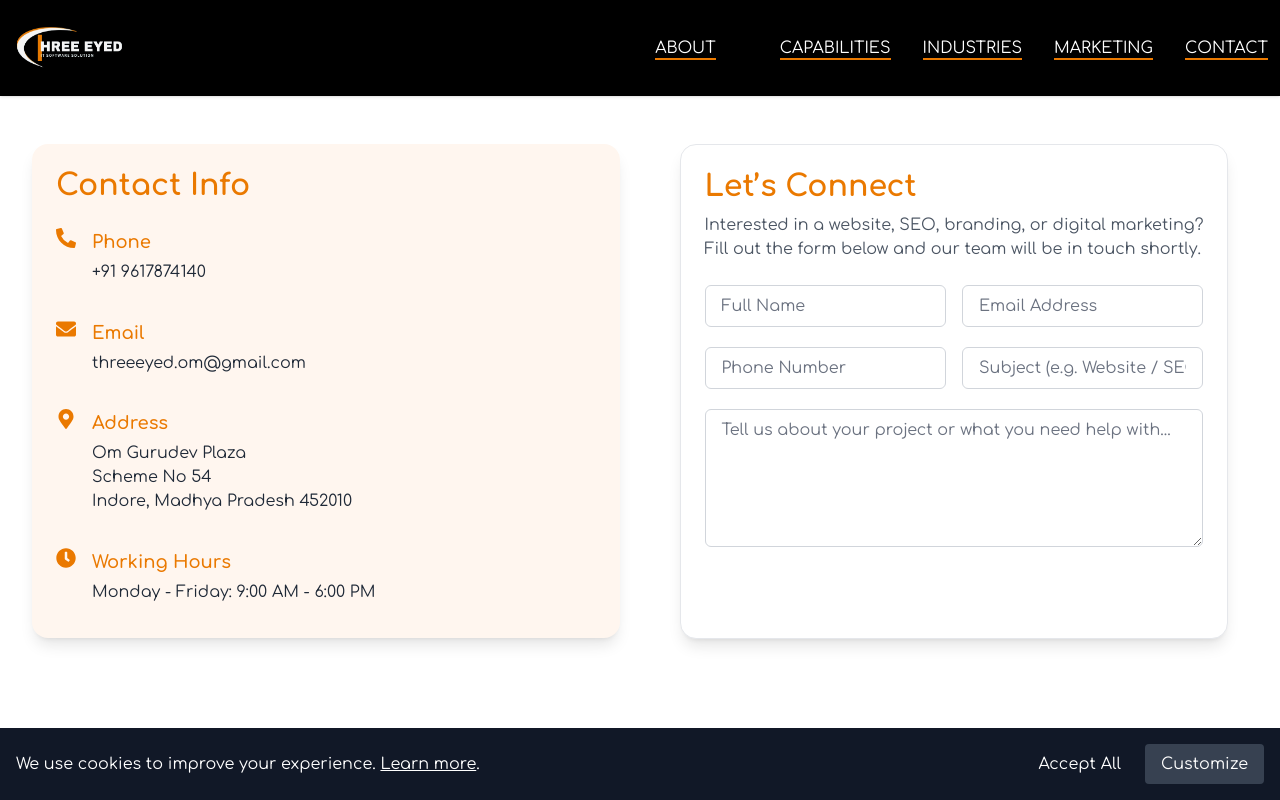
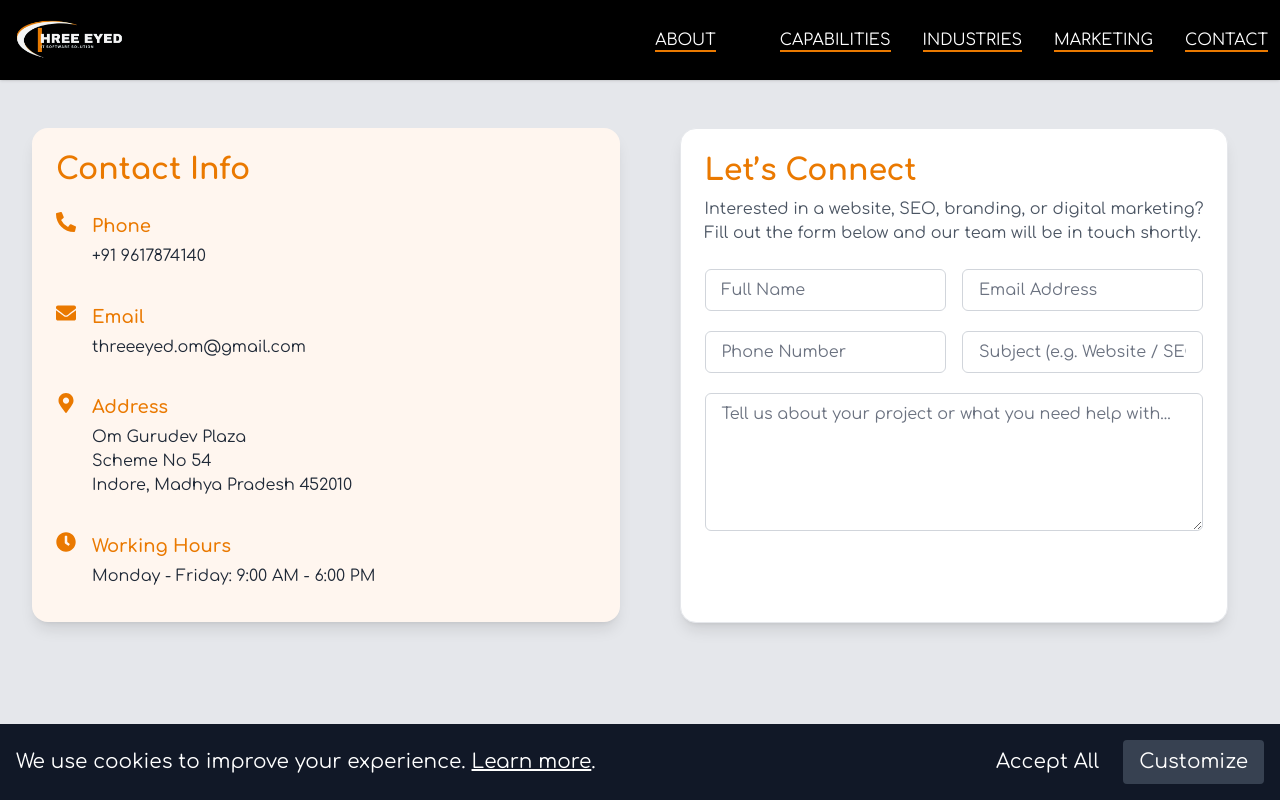
Before and after one commit to Chouhanankit/threeeyed.in, a React (Vite) app: page /getcontact in a window 1280 px wide. Shown: the top 800 px of the page. Built offline with nearby package versions, Linux system fonts and the light colour scheme.

Commit message:
4th Commit

```diff
--- a/src/components/ContactCard.jsx
+++ b/src/components/ContactCard.jsx
@@ -104,7 +104,7 @@ const ContactCard = () => {
   ];
 
   return (
-    <div className="min-h-screen bg-white py-12 px-4 sm:px-6 lg:px-8">
+    <div className="min-h-screen bg-gray-200 py-12 px-2 sm:px-6 lg:px-8">
       <div className="max-w-7xl mx-auto grid md:grid-cols-2 gap-10 items-start">
         {/* Contact Info */}
         <div
--- a/src/components/CookieBanner.jsx
+++ b/src/components/CookieBanner.jsx
@@ -24,7 +24,7 @@ const CookieBanner = ({ forceShow }) => {
   if (!showBanner) return null;
 
   return (
-    <div className="fixed bottom-0 left-0 right-0 bg-gray-900 text-white p-4 flex flex-col md:flex-row justify-between items-center z-50">
+    <div className="fixed bottom-0 text-xs lg:text-xl left-0 right-0 bg-gray-900 text-white p-4 flex flex-col md:flex-row justify-between items-center z-50">
       <p className="mb-2 md:mb-0">
         We use cookies to improve your experience.{" "}
         <a href="/privacy" className="underline">
--- a/src/components/Footer.jsx
+++ b/src/components/Footer.jsx
@@ -110,7 +110,7 @@ const Footer = ({ onCookiePrefsClick }) => {
                   <li className="mb-2">
                     <button
                       onClick={onCookiePrefsClick}
-                      className="hover:underline dark:text-white hover:text-gray-400"
+                      className="hover:underline dark:text-white text-start hover:text-gray-400"
                     >
                       Cookie Preferences
                     </button>
--- a/src/components/Navbar.jsx
+++ b/src/components/Navbar.jsx
@@ -207,12 +207,13 @@ const Navbar = () => {
   };
 
   return (
-    <nav className="bg-black max-w-9xl fixed z-40 shadow top-0 w-full flex justify-between items-center md:h-24 h-18 max-w mx-auto sm:px-8 md:px-8 px-3 text-white">
+    <nav className="bg-black fixed z-40 shadow top-0 w-full md:h-24 h-20 mb-0  text-white ">
+      <div className="lg:max-w-screen-2xl max-w-screen-xl mx-auto py-4 flex justify-between items-center w-full sm:px-8 md:px-8 px-3">
         {/* Logo */}
         <Link to="/" onClick={handleMobileLinkClick}>
           <img
             src={threeeyedlogo}
-          className="md:h-18 sm:h-18 h-12"
+            className="lg:h-18 h-12 w-auto max-w-full object-contain"
             alt="Three Eyed Logo"
           />
         </Link>
@@ -244,7 +245,9 @@ const Navbar = () => {
                   onMouseEnter={() => handleMouseEnter(item.id)}
                   onMouseLeave={() => {
                     setTimeout(() => {
-                    setOpenDropdown((prev) => (prev === item.id ? null : prev));
+                      setOpenDropdown((prev) =>
+                        prev === item.id ? null : prev
+                      );
                     }, 2000); // 2 seconds delay
                   }}
                 >
@@ -293,8 +296,8 @@ const Navbar = () => {
 
         {/* Mobile Menu */}
         <ul
-        className={`fixed md:hidden top-0 w-[70%] h-full border-r border-gray-900 bg-[#000300] z-50 ease-in-out duration-500 ${
-          isNavbarOpen ? "left-0" : "-left-full"
+          className={`fixed md:hidden top-0 left-0 h-full w-4/5 max-w-xs bg-black z-50 transition-transform duration-500 ${
+            isNavbarOpen ? "translate-x-0" : "-translate-x-full"
           }`}
         >
           <Link to="/" onClick={handleMobileLinkClick}>
@@ -308,7 +311,9 @@ const Navbar = () => {
               <Link to={item.link}>
                 <li
                   onClick={() =>
-                  setOpenDropdown((prev) => (prev === item.id ? null : item.id))
+                    setOpenDropdown((prev) =>
+                      prev === item.id ? null : item.id
+                    )
                   }
                   className="p-4 border-b  rounded-xl hover:bg-[#EA7900] hover:text-black duration-300 cursor-pointer border-gray-600 flex justify-between items-center"
                   tabIndex={0}
@@ -363,6 +368,7 @@ const Navbar = () => {
             </div>
           ))}
         </ul>
+      </div>
     </nav>
   );
 };
--- a/src/index.css
+++ b/src/index.css
@@ -10,10 +10,15 @@
   font-optical-sizing: auto;
   font-weight: weight;
   font-style: normal;
+  /* border: 2px solid red; */
 }
 
 html {
   scroll-behavior: smooth;
+}
+html,
+body {
+  overflow-x: hidden;
 }
 
 .toast-container {
--- a/src/screens/AboutPage.jsx
+++ b/src/screens/AboutPage.jsx
@@ -7,7 +7,7 @@ const AboutPage = () => {
       {/* Hero Section */}
       <section className="bg-[#EA7900] lg:pt-40 pt-10 text-white py-20 px-6 sm:px-12 lg:px-24">
         <div className="max-w-6xl mx-auto text-center">
-          <h1 className="text-4xl sm:text-5xl font-extrabold mb-4">
+          <h1 className="text-3xl lg:pt-5 pt-12 md:pt-24 sm:text-5xl font-extrabold mb-4">
             About Three-Eyed Pvt. Ltd.
           </h1>
           <p className="text-lg sm:text-xl font-light max-w-3xl mx-auto">
--- a/src/screens/FounderPage.jsx
+++ b/src/screens/FounderPage.jsx
@@ -26,7 +26,7 @@ const FounderPage = () => {
             </p>
 
             {/* Socials or Contact */}
-            <div className="mt-6 flex space-x-4">
+            <div className="mt-6 text-xs lg:text-lg flex space-x-4">
               <Link
                 to={"/getcontact"}
                 className="bg-white text-[#EA7900] font-semibold px-4 py-2 rounded-xl shadow hover:bg-gray-100 transition"
--- a/src/screens/GetContact.jsx
+++ b/src/screens/GetContact.jsx
@@ -3,7 +3,7 @@ import ContactCard from "../components/ContactCard";
 
 const GetContact = () => {
   return (
-    <div className="min-h-screen pt-24 sm:px-6 lg:px-0">
+    <div className="min-h-screen pt-20 sm:px-6 lg:px-0">
       <ContactCard />
     </div>
   );
--- a/src/screens/IndustriesPage.jsx
+++ b/src/screens/IndustriesPage.jsx
@@ -31,16 +31,13 @@ const IndustriesPage = () => {
             >
               <h1
                 data-aos-duration="3000"
-                className="text-2xl md:text-6xl font-bold mb-3 md:mb-6"
+                className="text-xl lg:text-2xl md:text-6xl font-bold mb-3 md:mb-6"
               >
                 Industries We Serve
               </h1>
               <p className="text-[12px] w-[60%] md:w-full md:text-base">
                 Three-Eyed Pvt. Ltd. is an Indore-based IT company specializing
-                in delivering cutting-edge technology solutions. Our expertise
-                spans 13 diverse industries, including banking, insurance,
-                telecommunications, media, entertainment, distribution, retail,
-                and many more.
+                in delivering cutting-edge technology solutions.
               </p>
             </div>
           </div>
```
Lines whose indentation alone changed are shown as unchanged.
